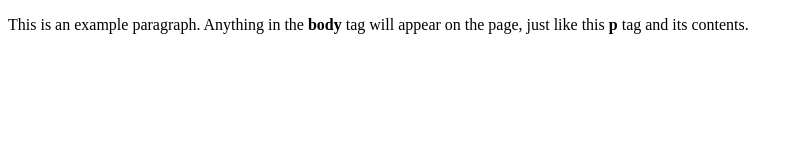
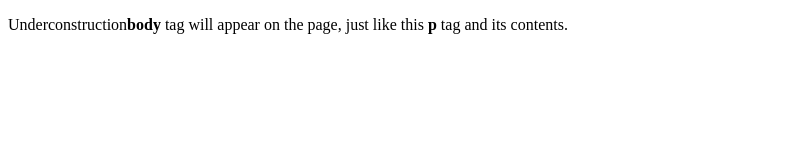
Before and after one commit to swimbeginner/liuyi.github.io, a plain HTML site: page index.html in a window 1280 px wide. Shown: the whole page, without its empty margins (0-800 px from the left). Drawn offline with Linux system fonts and the light colour scheme.

Commit message:
Update index.html

```diff
--- a/index.html
+++ b/index.html
@@ -1,9 +1,9 @@
 <!doctype html>
 <html>
   <head>
-    <title>This is the title of the webpage!</title>
+    <title>This is the Yi Liu's github webpage!</title>
   </head>
   <body>
-    <p>This is an example paragraph. Anything in the <strong>body</strong> tag will appear on the page, just like this <strong>p</strong> tag and its contents.</p>
+    <p>Underconstruction<strong>body</strong> tag will appear on the page, just like this <strong>p</strong> tag and its contents.</p>
   </body>
 </html>
```
